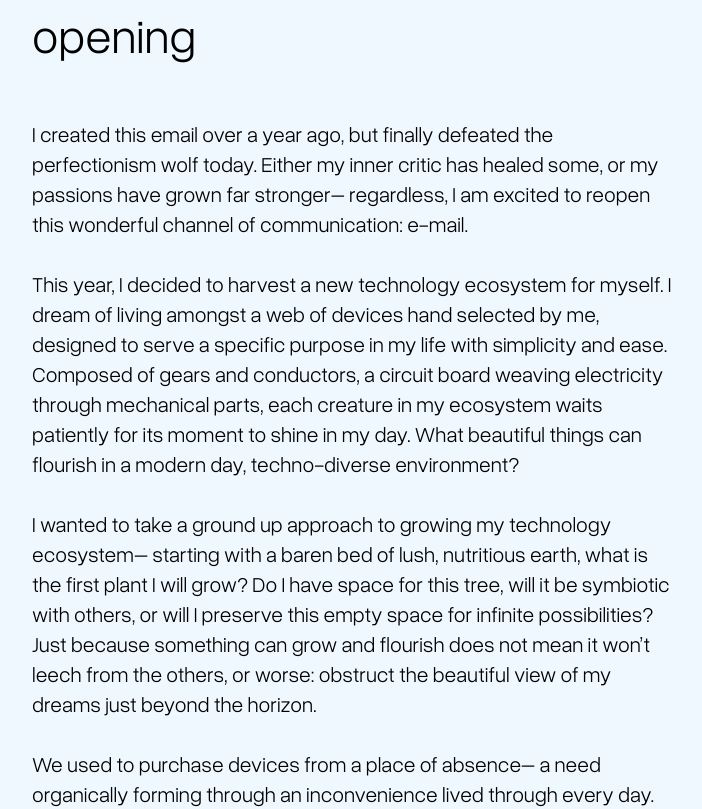
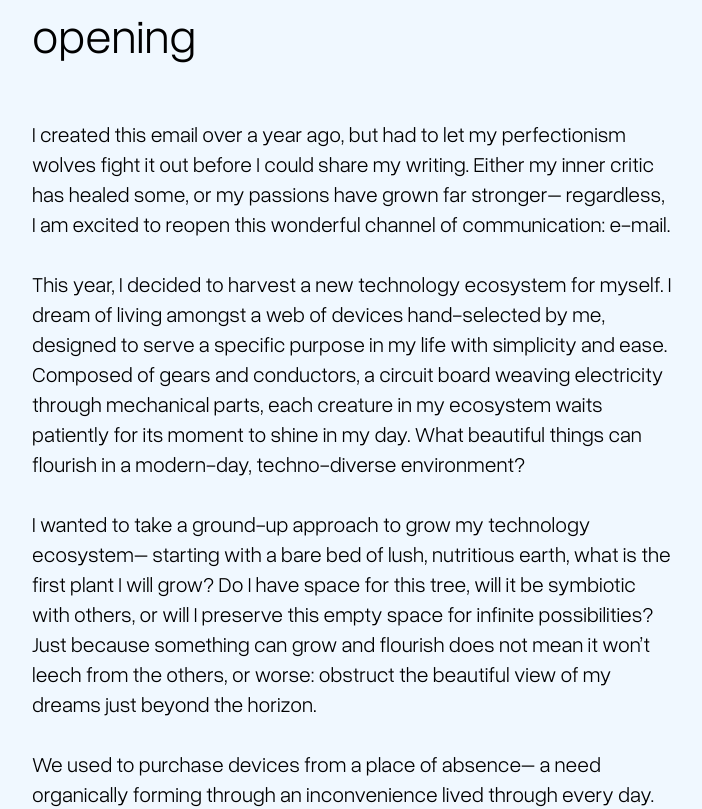
Before and after one commit to rnargot/vanish, a Next.js app: page /jan30 in a window 1280 px wide. Shown: the top 809 px of the page, without its empty margins (288-990 px from the left). Built offline with nearby package versions, Linux system fonts and the light colour scheme.

Commit message:
wolves r out

```diff
--- a/src/app/jan30/page.js
+++ b/src/app/jan30/page.js
@@ -10,13 +10,13 @@ export default function jan30() {
     <div className="page-container">
       <div className="page-title">opening</div>
       <div className="text"><pre className='text'>{`
-I created this email over a year ago, but finally defeated the perfectionism wolf today. Either my inner critic has healed some, or my passions have grown far stronger– regardless, I am excited to reopen this wonderful channel of communication: e-mail.
+I created this email over a year ago, but had to let my perfectionism wolves fight it out before I could share my writing. Either my inner critic has healed some, or my passions have grown far stronger– regardless, I am excited to reopen this wonderful channel of communication: e-mail.
 
-This year, I decided to harvest a new technology ecosystem for myself. I dream of living amongst a web of devices hand selected by me, designed to serve a specific purpose in my life with simplicity and ease. Composed of gears and conductors, a circuit board weaving electricity through mechanical parts, each creature in my ecosystem waits patiently for its moment to shine in my day. What beautiful things can flourish in a modern day, techno-diverse environment?
+This year, I decided to harvest a new technology ecosystem for myself. I dream of living amongst a web of devices hand-selected by me, designed to serve a specific purpose in my life with simplicity and ease. Composed of gears and conductors, a circuit board weaving electricity through mechanical parts, each creature in my ecosystem waits patiently for its moment to shine in my day. What beautiful things can flourish in a modern-day, techno-diverse environment?
 
-I wanted to take a ground up approach to growing my technology ecosystem– starting with a baren bed of lush, nutritious earth, what is the first plant I will grow? Do I have space for this tree, will it be symbiotic with others, or will I preserve this empty space for infinite possibilities? Just because something can grow and flourish does not mean it won’t leech from the others, or worse: obstruct the beautiful view of my dreams just beyond the horizon.
+I wanted to take a ground-up approach to grow my technology ecosystem– starting with a bare bed of lush, nutritious earth, what is the first plant I will grow? Do I have space for this tree, will it be symbiotic with others, or will I preserve this empty space for infinite possibilities? Just because something can grow and flourish does not mean it won’t leech from the others, or worse: obstruct the beautiful view of my dreams just beyond the horizon.
 
-We used to purchase devices from a place of absence– a need organically forming through an inconvenience lived through every day. When I’m laying out on a summer night, and the stars begin twinkling through the dimming sky, how can I capture this beautiful sight? We moved through life authentically, and when the opportunity arised, used technology to further our reach and enhance the self.
+We used to purchase devices from a place of absence– a need organically forming through an inconvenience lived through every day. As I’m lying outside with my thoughts on a summer night, the pink and orange gradient folding into the dimming sky, how can I capture this beautiful sight? We moved through life authentically, and when the opportunity arose, used technology to further our reach and enhance the self.
 
 Tucked away at the local Goodwill, shelves of cameras stare at me, each with its own little face and personality. I envision each one by my side– the click of the shutter, the extension of the lens, the feeling of the strap on my wrist. One by one, each device comes to life in my hands, until I find one particularly difficult to put down. Will she get along with the others at home, or will she need a special cable to communicate with them? Does she require the same nutrients, or do I need to buy special batteries for her? She will stay the same until the end of her life, perhaps a few scratches that age her, maybe she loads a bit slower, but the little creature I bought will be the same creature that dies: a pink, wide aperture camera with a daffodil sticker on the side. And when that day comes, she will be replaced by another, who will inherit her daffodil sticker, meticulously transferred by clumsy hands. Her legacy lives on.
 
@@ -28,9 +28,9 @@ I fell for the bait and switch– the innocent tree I had planted with 4GB of st
 
 Does a single device, with its unimaginable intelligence and volatile agenda, really outweigh a community of techno-diverse magic?
 
-My journey to cultivating my technology ecosystem starts with decomposition: what utilities on my smartphone actually enhance my ability to be my authentic self? And of those, which single-purpose devices or technologies will I chose to care for and love, to move through life alongside me? The answers have already surprised me.
+My journey to cultivating my technology ecosystem starts with decomposition: what utilities on my smartphone actually enhance my ability to be my authentic self? And of those, which single-purpose devices or technologies will I choose to care for and love, to move through life alongside me? The answers have already surprised me.
 
-It’s time to plant a seed for my social network, and I am choosing e-mail and my personal websites as my creature for connecting authentically with others. I hope you will be open to interacting with me in this new way, exchanging your thoughts and ideas with me, and archiving our lives with beautiful, rich e-mail chains. Where I once may have shared a photo dump or story of my life, glued to a device that had my anxiety in a choke hold, I look forward to instead sending you e-mails stuffed with my passions, thoughts, and beautiful life moments. I would love to show you what can grow as I reclaim my relationship to technology.
+It’s time to plant a seed for my social network, and I am choosing e-mail and my personal websites as my creatures for connecting authentically with others. I hope you will be open to interacting with me in this new way, exchanging your thoughts and ideas with me, and archiving our lives with beautiful, rich e-mail chains. Where I once may have shared a photo dump or story of my life, glued to a device that had my anxiety in a choke hold, I look forward to instead sending you e-mails stuffed with my passions, thoughts, and beautiful life moments. I would love to show you what can grow as I reclaim my relationship with technology.
 
 xoxoxx discofish
 `}</pre></div>
```
